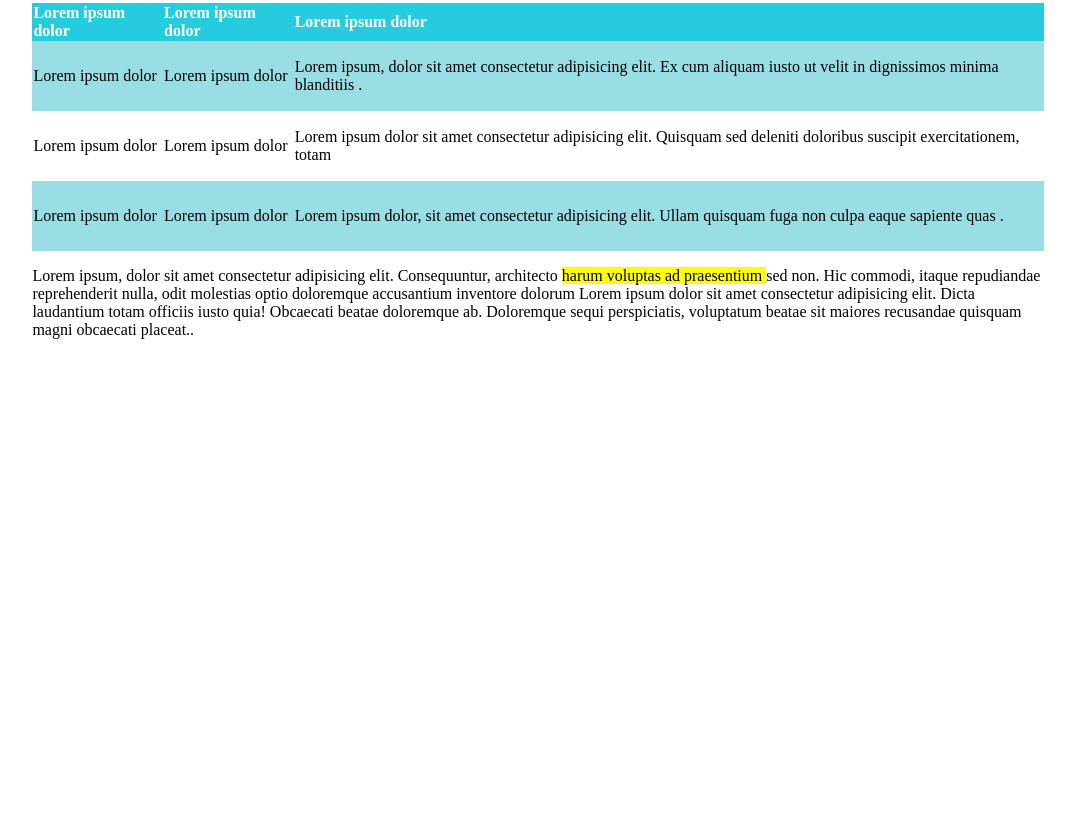
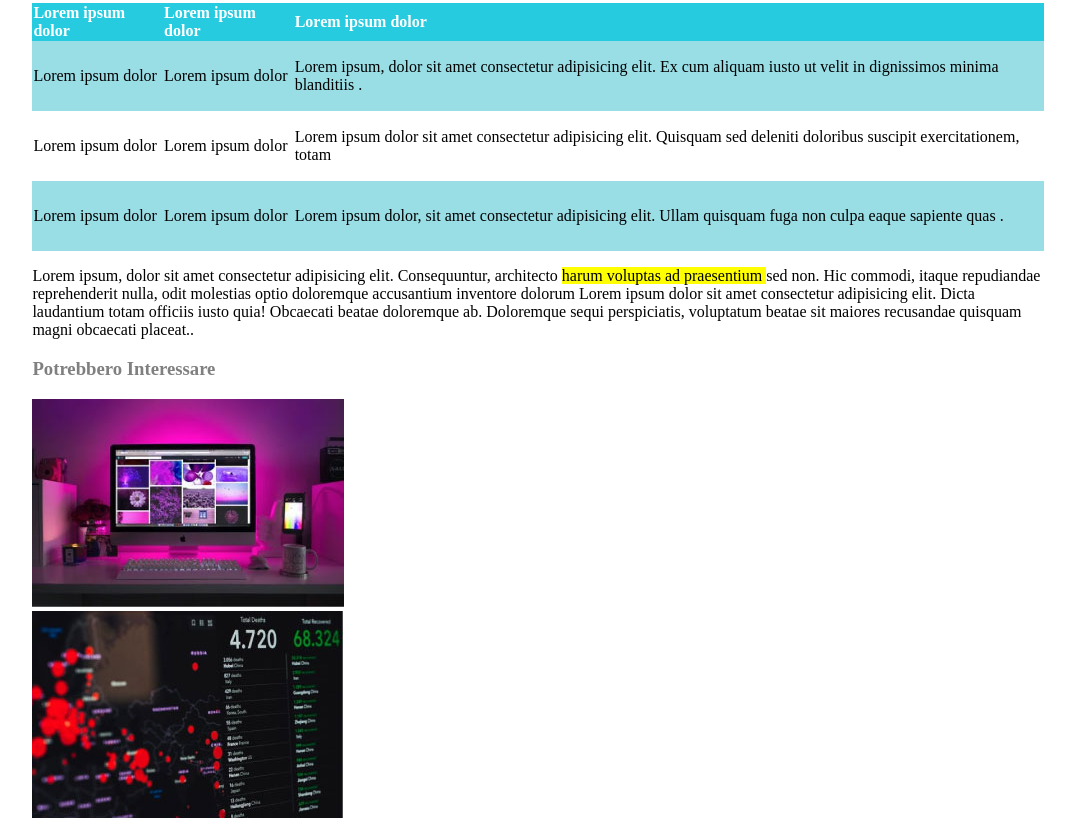
Before and after one commit to FrancescoPierfederici/html-css-booleaner, a plain HTML site: page index.html in a window 1280 px wide. Shown: the part 920-1750 px from the top of the page, without its empty margins (102-1177 px from the left). Before the commit the page ends 1275 px from the top, so only its background shows below. Drawn offline with Linux system fonts and the light colour scheme.

Commit message:
Aggiunge Footer

```diff
--- a/index.html
+++ b/index.html
@@ -89,7 +89,14 @@
         </div>
 
     </main>
-    <footer></footer>
+    <!-- Stesura del Footer -->
+    <footer>
+
+        <h3 class="Title3">Potrebbero Interessare</h3>
+        <img src="img/monitor.jpg" alt="graph photo">
+        <br>
+        <img src="img/graph.jpg" alt="monitor photo">
+    </footer>
 
 
 </body>
--- a/style.css
+++ b/style.css
@@ -67,3 +67,10 @@ main {
     background-color: #99dde5;
     height: 70px;
 }
+.Title3 {
+    color: grey;
+}
+
+footer{
+    margin-left: 10%;
+}
```
